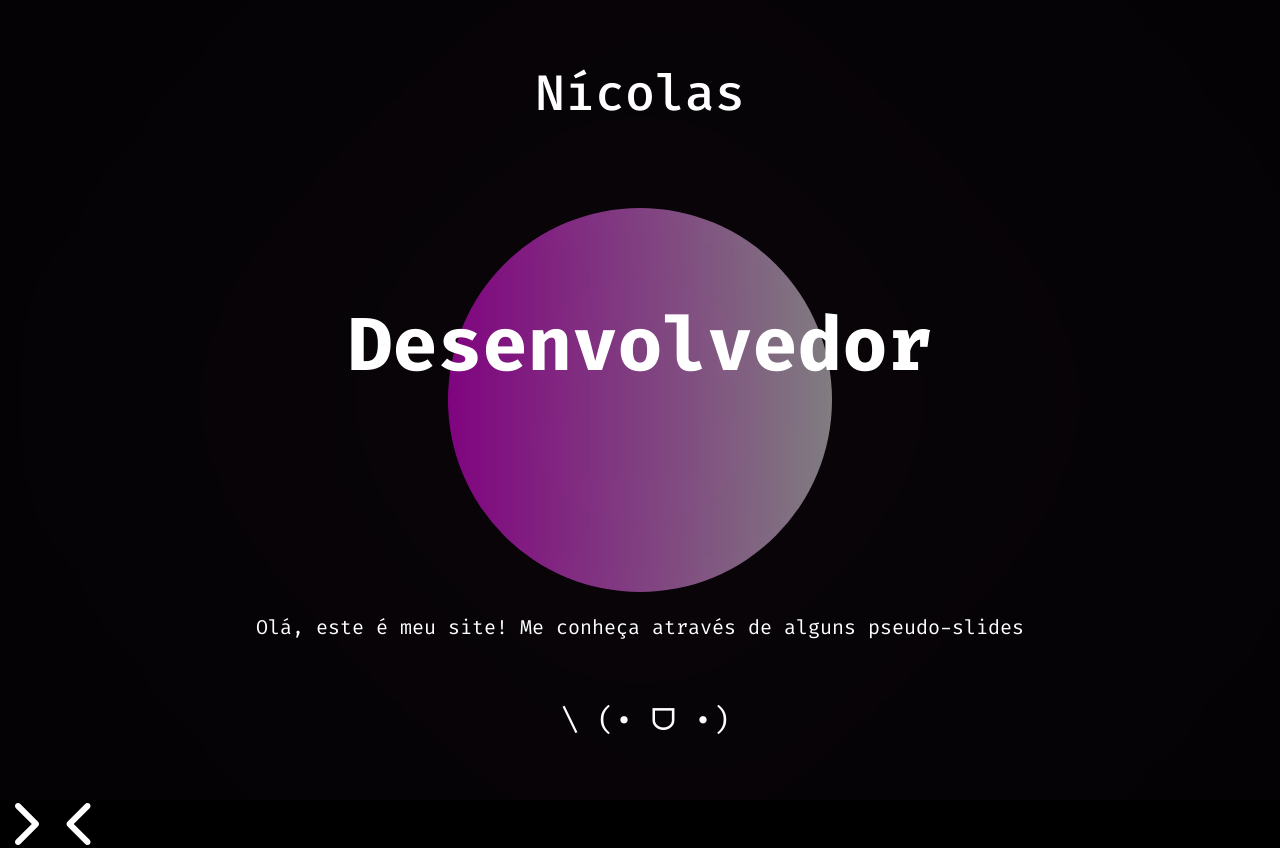
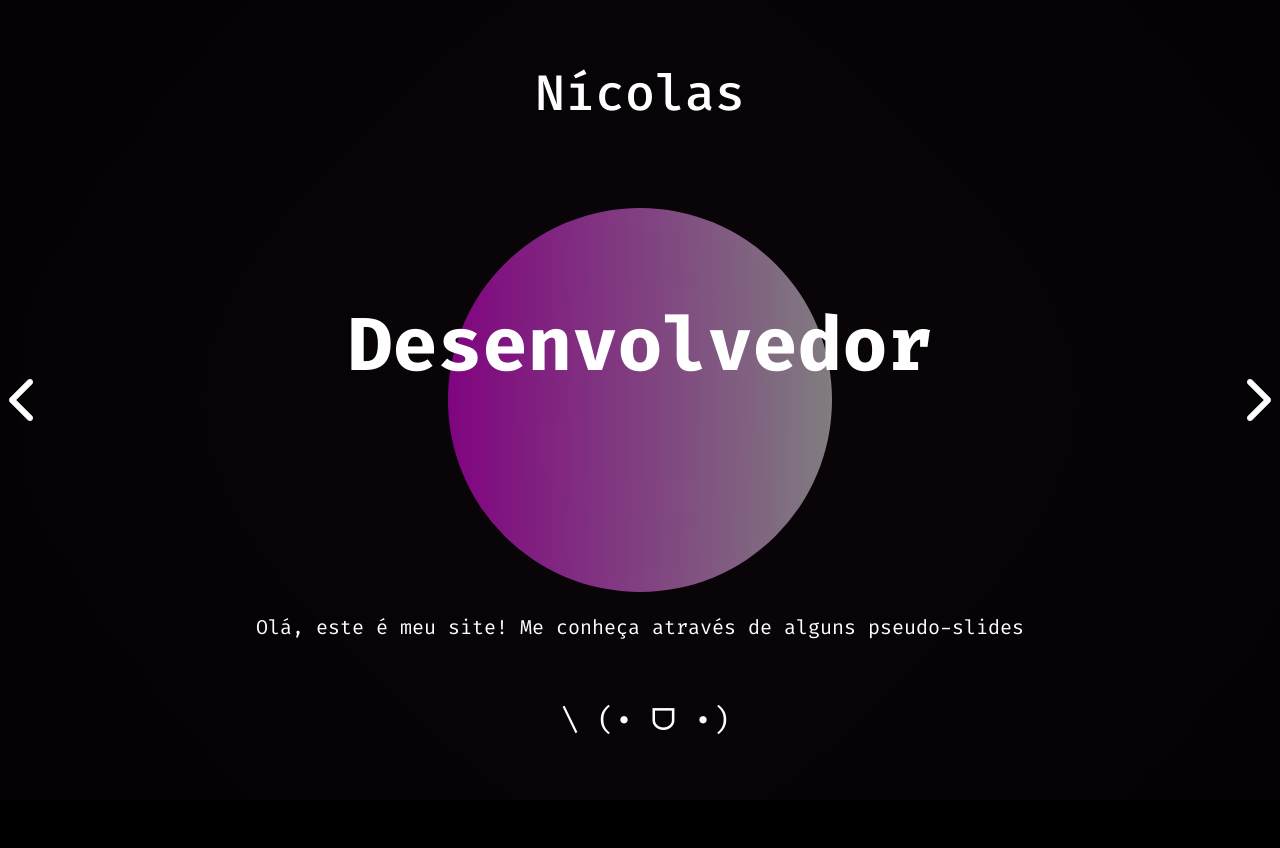
Before and after one commit to n1colassilva/n1colassilva.github.io, a plain HTML site: page docs/pages/pt-br/pt-br.html in a window 1280 px wide. Shown: the top 848 px of the page. After the commit the page ends 800 px from the top, so only its background shows below. Drawn offline with Linux system fonts and the light colour scheme.

Commit message:
j
Signed-off-by: n1colassilva <nicolassilva0109@gmail.com>

```diff
--- a/docs/pages/pt-br/pt-br.html
+++ b/docs/pages/pt-br/pt-br.html
@@ -170,10 +170,21 @@
 			</div>
 		</section>
 	</div>
-	<button class="right-nav-btn nav-btn fa-solid fa-chevron-right" onclick="rightButtonClick(); mouseColorUpdate()">
-	</button>
-	<button class="left-nav-btn nav-btn fa-solid fa-chevron-left" onclick="leftButtonClick(); mouseColorUpdate()">
-	</button>
+	<div id="nav-btns">
+		<div id="right-nav-btn-wrapper">
+			<div class="nav-btn-wrapper">
+				<button class="nav-btn fa-solid fa-chevron-right" onclick="rightButtonClick(); mouseColorUpdate()">
+				</button>
+			</div>
+		</div>
+
+		<div id="left-nav-btn-wrapper">
+			<div class="nav-btn-wrapper">
+				<button class="nav-btn fa-solid fa-chevron-left" onclick="leftButtonClick(); mouseColorUpdate()">
+				</button>
+			</div>
+		</div>
+	</div>
 
 	<script src="../../../javascript/carousel.js"></script>
 	<script src="../../../javascript/text-effects.js"></script>
```
